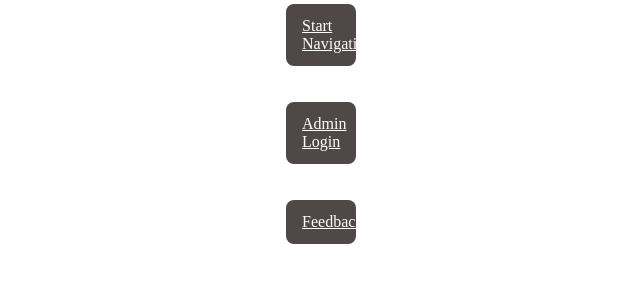
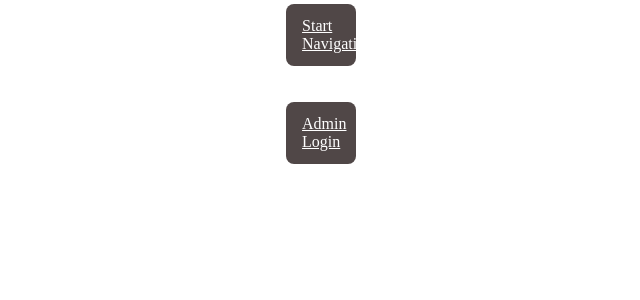
Before and after one commit to saaddun1-gif/MMUNavigator-Group57, a Flask app: page /about in a window 1280 px wide. Shown: the part 458-758 px from the top of the page, without its empty margins (319-959 px from the left). Run offline with Flask 3, Linux system fonts and the light colour scheme.

Commit message:
Update about.html

```diff
--- a/templates/about.html
+++ b/templates/about.html
@@ -36,8 +36,7 @@
         <!-- NEW: Added link to your Admin Login page -->
         <a class="button" href="{{ url_for('login') }}">Admin Login</a>
 
-        <br><br>
-        <a class="button" href="#">Feedback?</a>
+
     </div>
 </body>
 </html>
```
